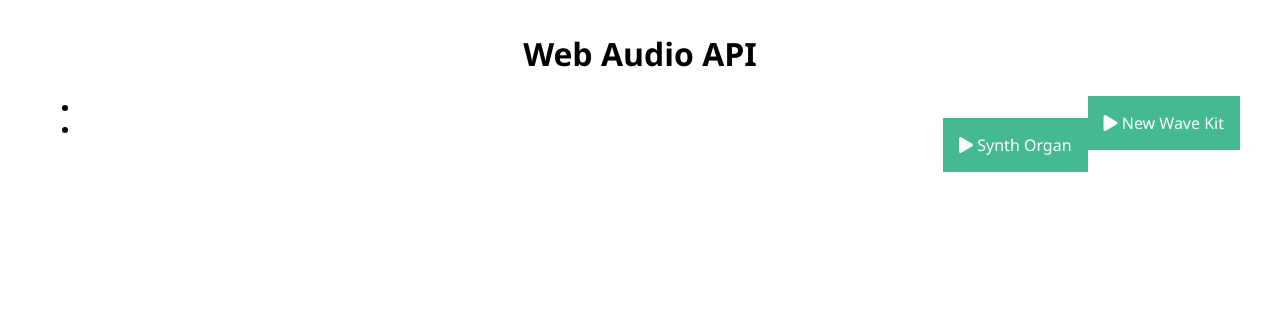
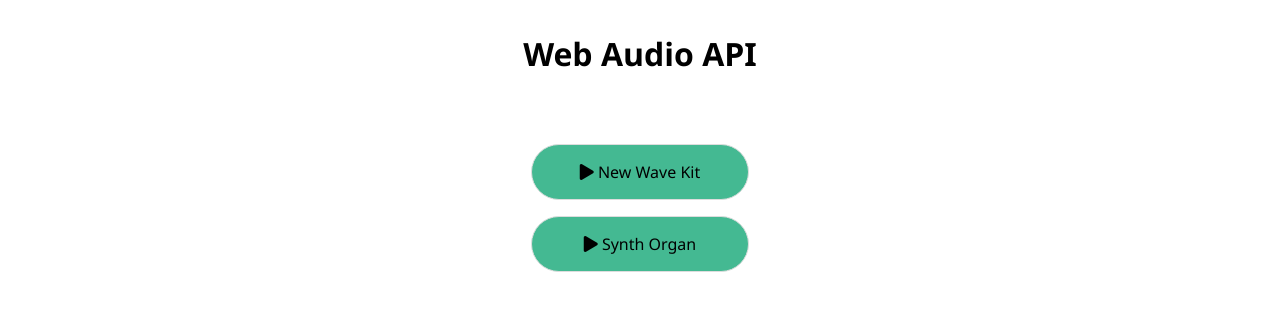
Before and after one commit to kavbis066/BandLab-JavaScript-test, a plain HTML site: page webaudio.html in a window 1280 px wide. Drawn offline with Linux system fonts and the light colour scheme; no server answers.

Commit message:
Added styles for audio

```diff
--- a/style.css
+++ b/style.css
@@ -21,10 +21,36 @@ th {
     background-color:rgb(68, 185, 146);
 }
 
-a {
+strong {
+    font-weight: 900;
+}
+
+.newPage {
     text-decoration: none;
     float: right;
     background-color: rgb(68, 185, 146);
     color: #fff;
     padding: 1em;
+    border: 1px solid #ddd;
+    border-radius: 100px;
 }
+
+ul {
+    list-style: none;
+    padding: 2em;
+    width: 250px;
+    margin: 0 auto;
+}
+
+ul li {
+    background-color: rgb(68, 185, 146);
+    margin: 1em;
+    padding: 1em;
+    border: 1px solid #ddd;
+    border-radius: 100px;
+}
+
+ul li a {
+    color: black;
+    text-decoration: none;
+}
```
